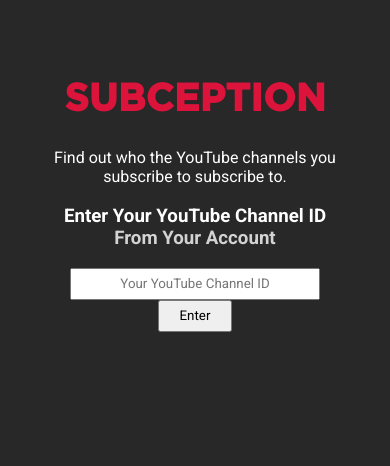
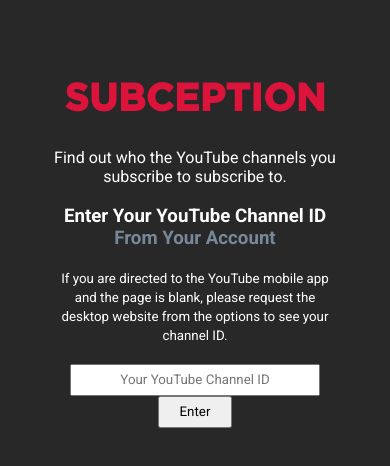
Before and after one commit to ArchawinWongkittiruk/Subception, a React (Create React App) app in the folder client/: page / in a window 390 px wide. Shown: the top 466 px of the page. Built offline with nearby package versions, Linux system fonts and the light colour scheme; the HTML template or start-up script is replaced by a standard one.

Commit message:
Add mobile prompt and small style changes

```diff
--- a/client/src/App.css
+++ b/client/src/App.css
@@ -24,9 +24,18 @@
   color: crimson;
 }
 
+small {
+  visibility: hidden;
+  position: fixed;
+}
+
 @media (max-width: 1250px) {
   h1 {
     font-size: 2.4rem;
+  }
+  small {
+    visibility: visible;
+    position: static;
   }
 }
 
@@ -42,9 +51,23 @@
 
 /* Top */
 
+.youtubeLink {
+  color: lightslategrey;
+}
+
+.youtubeLink:hover {
+  color: grey;
+}
+
 .channelIdInput {
   height: 2rem;
   width: 250px;
+}
+
+@media (max-width: 1250px) {
+  .channelIdInput {
+    margin-top: 20px;
+  }
 }
 
 .submit {
--- a/client/src/App.js
+++ b/client/src/App.js
@@ -61,8 +61,15 @@
       <p>Find out who the YouTube channels you subscribe to subscribe to.</p>
       <h3>
         Enter Your YouTube Channel ID
-        <a href='https://www.youtube.com/account_advanced'> From Your Account</a>
+        <a className='youtubeLink' href='https://www.youtube.com/account_advanced'>
+          {' '}
+          From Your Account
+        </a>
       </h3>
+      <small>
+        If you are directed to the YouTube mobile app and the page is blank, please
+        request the desktop website from the options to see your channel ID.
+      </small>
       <form onSubmit={(e) => onSubmit(e, 'newChannelSubmit')}>
         <input
           className='channelIdInput'
```
